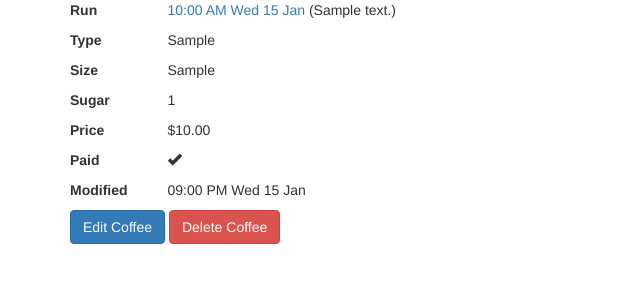
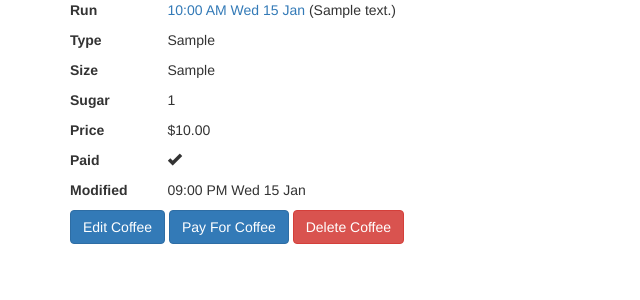
Before and after one commit to ncss/ncss-coffeerun, a Flask app: page /coffee/1/ in a window 1280 px wide. Shown: the part 201-501 px from the top of the page, without its empty margins (0-640 px from the left). Run offline with Flask 2, Linux system fonts and the light colour scheme; a user stored in the database is signed in; tables that the repository leaves empty hold one stand-in row (values such as "Sample post"); some libraries are stand-ins or nearby versions.

Commit message:
Button for quick pay

```diff
--- a/application/templates/viewcoffee.html
+++ b/application/templates/viewcoffee.html
@@ -57,6 +57,7 @@
     </div>
 </div>
 <a href="/coffee/{{ coffee.id }}/edit/" class="btn btn-primary">Edit Coffee</a>
+<a href="/coffee/{{ coffee.id }}/pay/" class="btn btn-primary">Pay For Coffee</a>
 
 <button class="btn btn-danger" data-toggle="modal" data-target="#myModal">
     Delete Coffee
--- a/application/views.py
+++ b/application/views.py
@@ -209,6 +209,16 @@ def edit_coffee(coffeeid):
         for field, errors in form.errors.items():
             flash("Error in %s: %s" % (field, "; ".join(errors)), "danger")
         return render_template("coffeeform.html", form=form, formtype="Edit", current_user=current_user)
+
+@app.route("/coffee/<int:coffeeid>/pay/", methods=["GET"])
+@login_required
+def pay_for_coffee(coffeeid):
+    coffee = Coffee.query.filter(Coffee.id==coffeeid).first_or_404()
+    coffee.paid = True
+    db.session.commit()
+    write_to_events("updated", "coffee", coffee.id)
+    flash("Coffee edited", "success")
+    return redirect(url_for("view_coffee", coffeeid=coffee.id))
 
 @app.route("/user/", methods=["GET"])
 def get_all_users():
```
